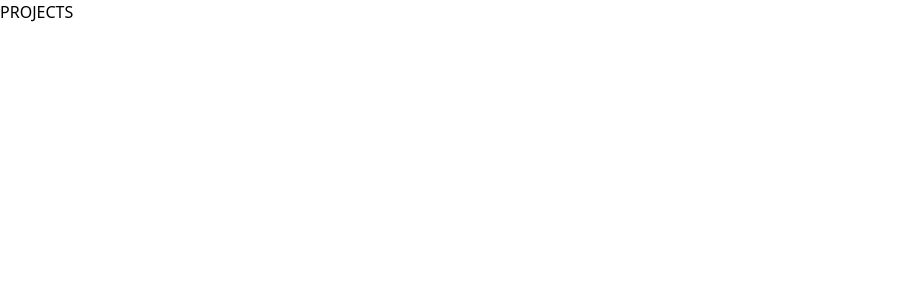
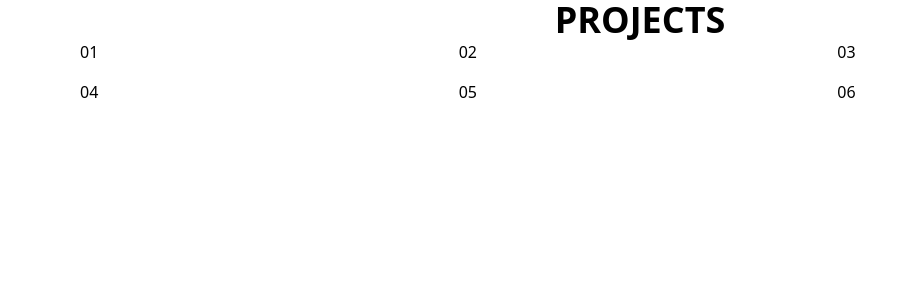
Before and after one commit to josebright/portfolio, a Next.js app: page /projects in a window 1280 px wide. Shown: the top 300 px of the page, without its empty margins (0-917 px from the left). Built offline with nearby package versions, Linux system fonts and the light colour scheme.

Commit message:
update components

```diff
--- a/src/components/contact.tsx
+++ b/src/components/contact.tsx
@@ -7,7 +7,7 @@ import Github from 'public/assests/svg/github.svg'
 export default function Contact() {
   return (
     <div className='flex mt-10'>
-      <div className='bg-gradient-to-r from-[#C12F5C] to-[#4161A7] rounded-full p-0.5'>
+      <div className='bg-gradient-to-r from-[#C12F5C] to-[#4161A7] rounded-full p-0.5 cursor-pointer'>
         <Image
           src={Email}
           alt="email"
@@ -15,7 +15,7 @@ export default function Contact() {
           height={30}
         />
       </div>
-      <div className='bg-gradient-to-r from-[#C12F5C] to-[#4161A7] rounded-full p-0.5'>
+      <div className='bg-gradient-to-r from-[#C12F5C] to-[#4161A7] rounded-full p-0.5 cursor-pointer'>
         <Image
           src={Linkedin}
           alt="linkedin"
@@ -23,7 +23,7 @@ export default function Contact() {
           height={30}
         />
       </div>
-      <div className='bg-gradient-to-r from-[#C12F5C] to-[#4161A7] rounded-full p-0.5'>
+      <div className='bg-gradient-to-r from-[#C12F5C] to-[#4161A7] rounded-full p-0.5 cursor-pointer'>
         <Image
           src={Twitter}
           alt="twitter"
@@ -31,7 +31,7 @@ export default function Contact() {
           height={30}
         />
       </div>
-      <div className='bg-gradient-to-r from-[#C12F5C] to-[#4161A7] rounded-full p-0.5'>
+      <div className='bg-gradient-to-r from-[#C12F5C] to-[#4161A7] rounded-full p-0.5 cursor-pointer'>
         <Image
           src={Github}
           alt="github"
--- a/src/components/navbar.tsx
+++ b/src/components/navbar.tsx
@@ -11,7 +11,7 @@ export default function NavBar() {
             <button type="button" className="text-[#DEE1E4] bg-gradient-to-r from-[#C12F5C] to-[#4161A7] hover:text-white font-medium rounded-lg px-5 py-2.5 text-center mr-3 md:mr-0">Blog</button>
             <button data-collapse-toggle="navbar-sticky" type="button" className="inline-flex items-center p-2 text-sm text-gray-500 rounded-lg md:hidden hover:bg-gray-100 focus:outline-none focus:ring-2 focus:ring-gray-200 dark:text-gray-400 dark:hover:bg-gray-700 dark:focus:ring-gray-600" aria-controls="navbar-sticky" aria-expanded="false">
               <span className="sr-only">Open main menu</span>
-              <svg className="w-6 h-6" aria-hidden="true" fill="currentColor" viewBox="0 0 20 20" xmlns="http://www.w3.org/2000/svg"><path fill-rule="evenodd" d="M3 5a1 1 0 011-1h12a1 1 0 110 2H4a1 1 0 01-1-1zM3 10a1 1 0 011-1h12a1 1 0 110 2H4a1 1 0 01-1-1zM3 15a1 1 0 011-1h12a1 1 0 110 2H4a1 1 0 01-1-1z" clip-rule="evenodd"></path></svg>
+              <svg className="w-6 h-6" aria-hidden="true" fill="currentColor" viewBox="0 0 20 20" xmlns="http://www.w3.org/2000/svg"><path fillRule="evenodd" d="M3 5a1 1 0 011-1h12a1 1 0 110 2H4a1 1 0 01-1-1zM3 10a1 1 0 011-1h12a1 1 0 110 2H4a1 1 0 01-1-1zM3 15a1 1 0 011-1h12a1 1 0 110 2H4a1 1 0 01-1-1z" clipRule="evenodd"></path></svg>
             </button>
           </div>
           <div className="items-center justify-between hidden w-full md:flex md:w-auto md:order-1" id="navbar-sticky">
--- a/src/pages/index.tsx
+++ b/src/pages/index.tsx
@@ -2,7 +2,7 @@ import Head from 'next/head'
 import styles from '@/styles/Home.module.css'
 import About from './about';
 import NavBar from '@/components/navbar';
-
+import Projects from './projects';
 
 
 export default function Home() {
@@ -20,10 +20,11 @@ export default function Home() {
       <main>
         <div className='bg-gradient-to-r from-[#C12F5C] via-[#4161A7] to-[#1A1D20] m-0 w-screen h-screen fixed'>
         </div>
-        <div className='relative w-36 top-3 ml-[2%] bg-[#1A1D20] text-[#DEE1E4] font-bold rounded-t-lg text-center'>UBU&apos;s Portfolio</div>
+        <div className='relative w-36 top-3 ml-[2%] bg-[#1A1D20] text-[#DEE1E4] font-bold rounded-t-lg text-center'><a href='#'>UBU&apos;s Portfolio</a></div>
         <div className='relative w-[98%] h-[95vh] mx-auto top-3 bg-[#1A1D20] text-[#DEE1E4] rounded-l-lg overflow-y-scroll scrollbar'>
           <NavBar />
           <About />
+          <Projects />
         </div>
       </main>
     </div>
--- a/src/pages/projects/index.tsx
+++ b/src/pages/projects/index.tsx
@@ -1,9 +1,14 @@
 export default function Projects() {
   return (
     <div>
-      <h1>PROJECTS</h1>
-      <div>
-
+      <h1 className="text-center font-bold text-4xl">PROJECTS</h1>
+      <div className="grid grid-cols-2 gap-6 px-20 lg:grid-cols-3 lg:gap-4">
+        <div>01</div>
+        <div>02</div>
+        <div>03</div>
+        <div>04</div>
+        <div>05</div>
+        <div>06</div>
       </div>
     </div>
   )
--- a/src/styles/Home.module.css
+++ b/src/styles/Home.module.css
@@ -1,4 +1,3 @@
-.gg{
-  background: rgba(var(--card-rgb), 0);
-  transition: background 200ms, border 200ms;
+.main {
+  font-style: montserrat;
 }
```
